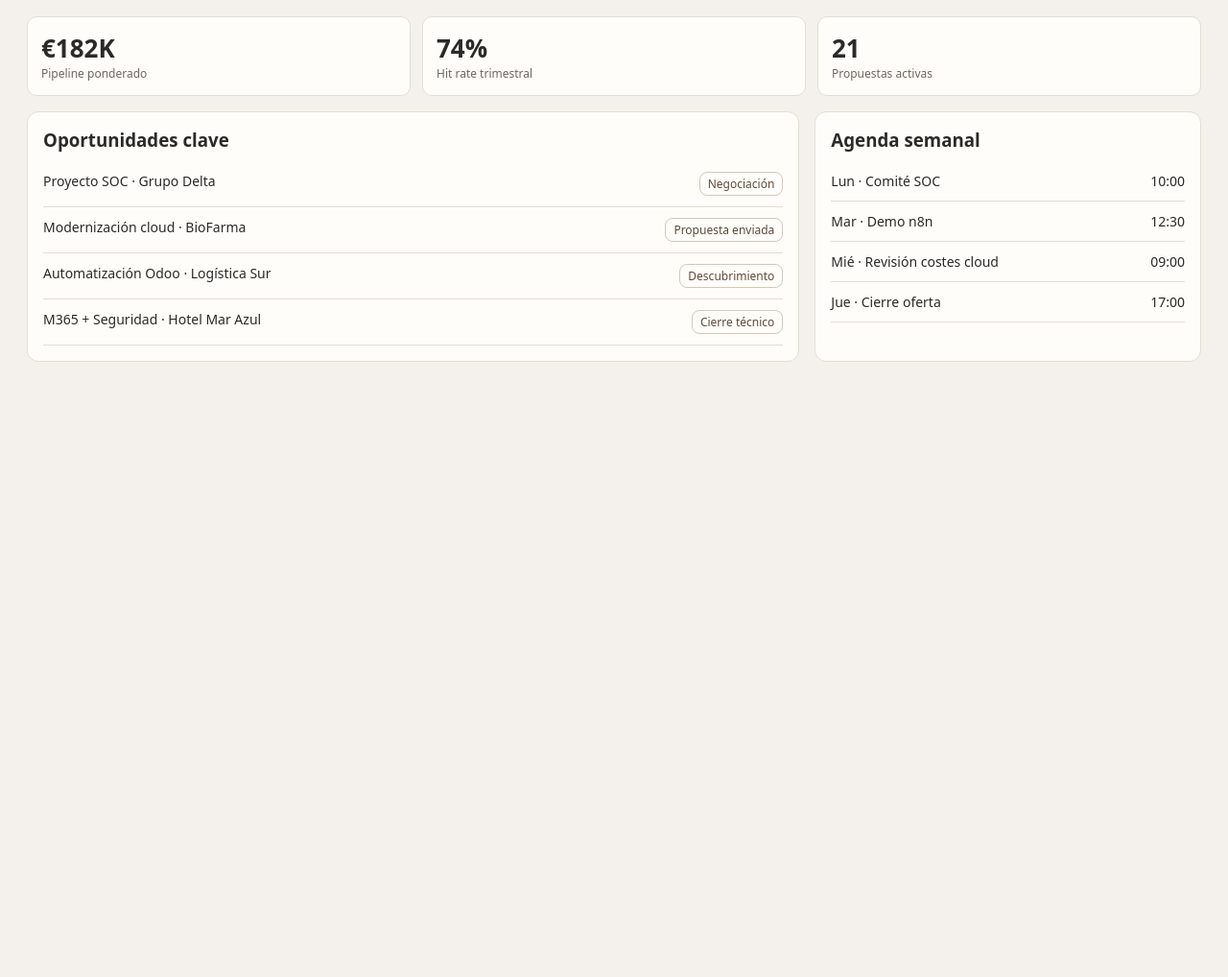
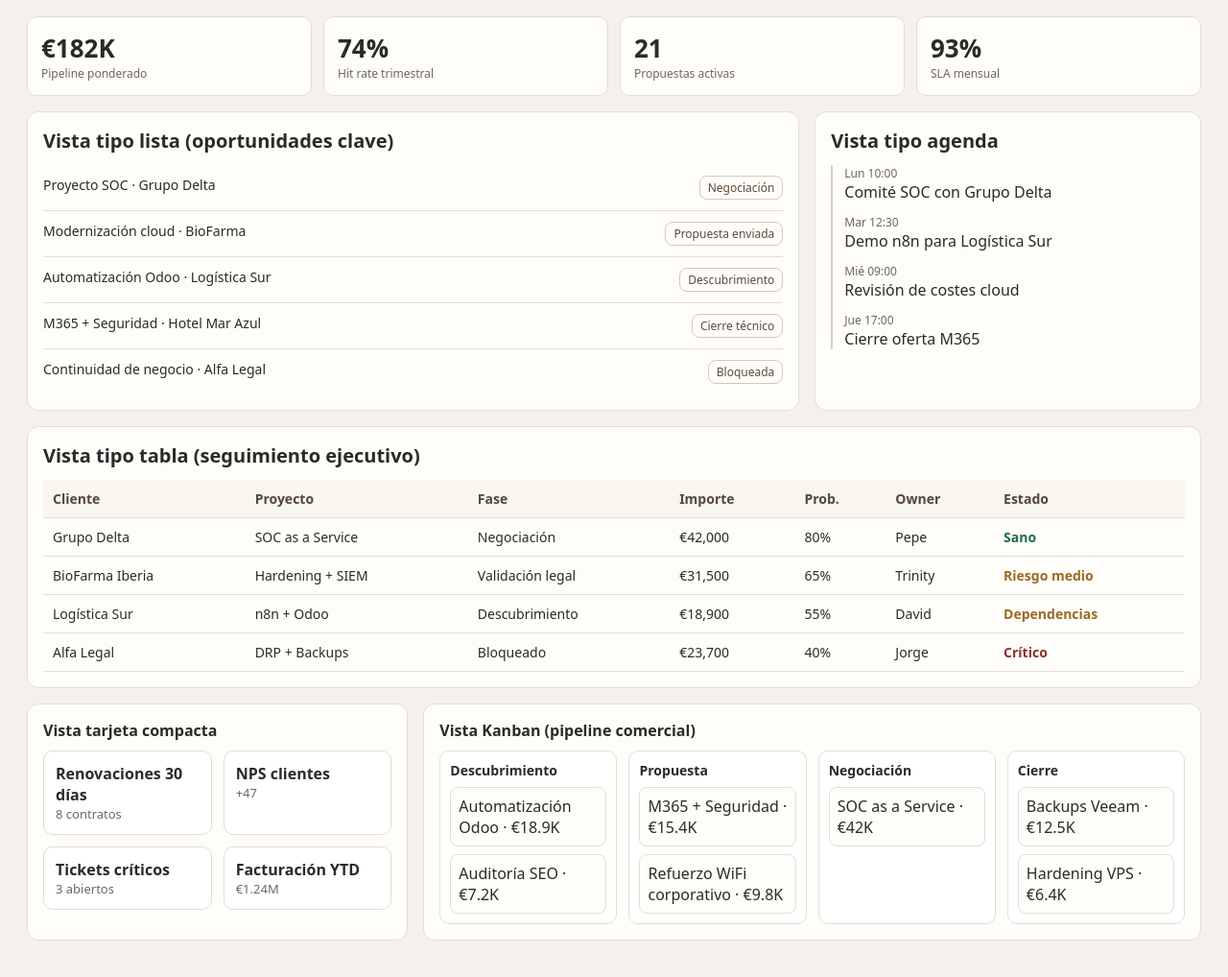
Before and after one commit to erpepebot/uncodixfy-demo-pages, a plain HTML site: page premium-corporate.html in a window 1280 px wide. Shown: the part 158-1176 px from the top of the page at 96% size. Before the commit the page ends 800 px from the top, so only its background shows below. Drawn offline with Linux system fonts and the light colour scheme.

Commit message:
Expand premium corporate with richer filler layouts

```diff
--- a/premium-corporate.html
+++ b/premium-corporate.html
@@ -5,38 +5,155 @@
   <meta name="viewport" content="width=device-width, initial-scale=1.0" />
   <title>Premium Corporativo Cálido</title>
   <style>
-    :root{--bg:#f4f1ec;--surface:#fffdfa;--line:#e4ddd3;--text:#2b2a28;--muted:#6d675f;--accent:#7c4f2d}
-    *{box-sizing:border-box}body{margin:0;background:var(--bg);color:var(--text);font-family:"IBM Plex Sans",system-ui,sans-serif}
+    :root{--bg:#f4f1ec;--surface:#fffdfa;--line:#e4ddd3;--text:#2b2a28;--muted:#6d675f;--accent:#7c4f2d;--ok:#1f6b4f;--warn:#9a6a20;--danger:#8f2f2f}
+    *{box-sizing:border-box}
+    body{margin:0;background:var(--bg);color:var(--text);font-family:"IBM Plex Sans",system-ui,sans-serif}
     .wrap{max-width:1280px;margin:auto;padding:28px}
-    .head{display:flex;justify-content:space-between;align-items:end;border-bottom:1px solid var(--line);padding-bottom:12px;margin-bottom:20px}
+    .head{display:flex;justify-content:space-between;align-items:end;border-bottom:1px solid var(--line);padding-bottom:12px;margin-bottom:20px;gap:12px;flex-wrap:wrap}
     .brand{font-size:22px;font-weight:600}.sub{font-size:13px;color:var(--muted)}
     .btn{border:1px solid #cbb9a6;background:#fff;padding:9px 12px;border-radius:9px;color:#4a3b2e}
     .btn.main{background:#7c4f2d;color:#fff;border-color:#7c4f2d}
     h1{font-size:34px;margin:8px 0 20px}
-    .row{display:grid;grid-template-columns:2fr 1fr;gap:16px}
+    h2{font-size:20px;margin:0 0 12px}
+    h3{font-size:16px;margin:0 0 10px}
+    .kpis{display:grid;grid-template-columns:repeat(4,1fr);gap:12px;margin-bottom:16px}
+    .kpi{background:var(--surface);border:1px solid var(--line);border-radius:10px;padding:14px}
+    .kpi .n{font-size:26px;font-weight:600}.kpi .l{font-size:12px;color:var(--muted)}
+
+    .grid-2{display:grid;grid-template-columns:2fr 1fr;gap:16px;margin-bottom:16px}
+    .grid-3{display:grid;grid-template-columns:repeat(3,1fr);gap:16px;margin-bottom:16px}
     .box{background:var(--surface);border:1px solid var(--line);border-radius:12px;padding:16px}
-    .list{margin:0;padding:0;list-style:none}.list li{padding:11px 0;border-bottom:1px solid var(--line);display:flex;justify-content:space-between;font-size:14px}
-    .tag{font-size:12px;border:1px solid #d6c8b8;padding:3px 8px;border-radius:8px;color:#5f4a37}
-    .kpis{display:grid;grid-template-columns:repeat(3,1fr);gap:12px;margin-bottom:16px}
-    .kpi{background:var(--surface);border:1px solid var(--line);border-radius:10px;padding:14px}.kpi .n{font-size:26px;font-weight:600}.kpi .l{font-size:12px;color:var(--muted)}
+
+    .list{margin:0;padding:0;list-style:none}
+    .list li{padding:11px 0;border-bottom:1px solid var(--line);display:flex;justify-content:space-between;font-size:14px;gap:10px}
+    .list li:last-child{border-bottom:none}
+    .tag{font-size:12px;border:1px solid #d6c8b8;padding:3px 8px;border-radius:8px;color:#5f4a37;white-space:nowrap}
+
+    table{width:100%;border-collapse:collapse;font-size:14px}
+    th,td{padding:10px;border-bottom:1px solid var(--line);text-align:left;vertical-align:top}
+    th{color:#54473a;background:#f9f5ef;font-weight:600}
+
+    .mini-grid{display:grid;grid-template-columns:1fr 1fr;gap:12px}
+    .mini{border:1px solid var(--line);border-radius:10px;padding:12px;background:#fff}
+    .muted{color:var(--muted);font-size:13px}
+
+    .kanban{display:grid;grid-template-columns:repeat(4,1fr);gap:12px}
+    .col{border:1px solid var(--line);border-radius:10px;background:#fff;padding:10px}
+    .col h4{margin:0 0 8px;font-size:14px}
+    .ticket{border:1px solid var(--line);border-radius:8px;padding:8px;margin-bottom:8px;background:#fffdfa}
+    .ticket:last-child{margin-bottom:0}
+
+    .status{font-weight:600}
+    .ok{color:var(--ok)}.warn{color:var(--warn)}.danger{color:var(--danger)}
+
+    .timeline{border-left:2px solid #d8ccbe;padding-left:12px;margin:0;list-style:none}
+    .timeline li{margin:0 0 12px}
+    .timeline .time{font-size:12px;color:var(--muted)}
+
+    @media (max-width:1000px){
+      .kpis{grid-template-columns:repeat(2,1fr)}
+      .grid-2,.grid-3,.kanban{grid-template-columns:1fr}
+      .mini-grid{grid-template-columns:1fr}
+    }
   </style>
 </head>
-<body><div class="wrap">
-  <div class="head"><div><div class="brand">Impulso Tecnológico · Premium Corporate</div><div class="sub">Panel de dirección comercial y operaciones</div></div><div><button class="btn">Exportar</button> <button class="btn main">Nueva oportunidad</button></div></div>
-  <h1>Resumen comercial y delivery</h1>
-  <div class="kpis"><div class="kpi"><div class="n">€182K</div><div class="l">Pipeline ponderado</div></div><div class="kpi"><div class="n">74%</div><div class="l">Hit rate trimestral</div></div><div class="kpi"><div class="n">21</div><div class="l">Propuestas activas</div></div></div>
-  <div class="row">
-    <section class="box"><h3 style="margin:0 0 10px">Oportunidades clave</h3><ul class="list">
-      <li><span>Proyecto SOC · Grupo Delta</span><span class="tag">Negociación</span></li>
-      <li><span>Modernización cloud · BioFarma</span><span class="tag">Propuesta enviada</span></li>
-      <li><span>Automatización Odoo · Logística Sur</span><span class="tag">Descubrimiento</span></li>
-      <li><span>M365 + Seguridad · Hotel Mar Azul</span><span class="tag">Cierre técnico</span></li>
-    </ul></section>
-    <aside class="box"><h3 style="margin:0 0 10px">Agenda semanal</h3><ul class="list">
-      <li><span>Lun · Comité SOC</span><span>10:00</span></li>
-      <li><span>Mar · Demo n8n</span><span>12:30</span></li>
-      <li><span>Mié · Revisión costes cloud</span><span>09:00</span></li>
-      <li><span>Jue · Cierre oferta</span><span>17:00</span></li>
-    </ul></aside>
+<body>
+  <div class="wrap">
+    <div class="head">
+      <div>
+        <div class="brand">Impulso Tecnológico · Premium Corporate</div>
+        <div class="sub">Panel de dirección comercial y operaciones</div>
+      </div>
+      <div>
+        <button class="btn">Exportar informe</button>
+        <button class="btn main">Nueva oportunidad</button>
+      </div>
+    </div>
+
+    <h1>Resumen comercial y delivery</h1>
+
+    <section class="kpis">
+      <div class="kpi"><div class="n">€182K</div><div class="l">Pipeline ponderado</div></div>
+      <div class="kpi"><div class="n">74%</div><div class="l">Hit rate trimestral</div></div>
+      <div class="kpi"><div class="n">21</div><div class="l">Propuestas activas</div></div>
+      <div class="kpi"><div class="n">93%</div><div class="l">SLA mensual</div></div>
+    </section>
+
+    <section class="grid-2">
+      <div class="box">
+        <h2>Vista tipo lista (oportunidades clave)</h2>
+        <ul class="list">
+          <li><span>Proyecto SOC · Grupo Delta</span><span class="tag">Negociación</span></li>
+          <li><span>Modernización cloud · BioFarma</span><span class="tag">Propuesta enviada</span></li>
+          <li><span>Automatización Odoo · Logística Sur</span><span class="tag">Descubrimiento</span></li>
+          <li><span>M365 + Seguridad · Hotel Mar Azul</span><span class="tag">Cierre técnico</span></li>
+          <li><span>Continuidad de negocio · Alfa Legal</span><span class="tag">Bloqueada</span></li>
+        </ul>
+      </div>
+      <aside class="box">
+        <h2>Vista tipo agenda</h2>
+        <ul class="timeline">
+          <li><div class="time">Lun 10:00</div><div>Comité SOC con Grupo Delta</div></li>
+          <li><div class="time">Mar 12:30</div><div>Demo n8n para Logística Sur</div></li>
+          <li><div class="time">Mié 09:00</div><div>Revisión de costes cloud</div></li>
+          <li><div class="time">Jue 17:00</div><div>Cierre oferta M365</div></li>
+        </ul>
+      </aside>
+    </section>
+
+    <section class="box" style="margin-bottom:16px;">
+      <h2>Vista tipo tabla (seguimiento ejecutivo)</h2>
+      <table>
+        <thead>
+          <tr>
+            <th>Cliente</th><th>Proyecto</th><th>Fase</th><th>Importe</th><th>Prob.</th><th>Owner</th><th>Estado</th>
+          </tr>
+        </thead>
+        <tbody>
+          <tr><td>Grupo Delta</td><td>SOC as a Service</td><td>Negociación</td><td>€42,000</td><td>80%</td><td>Pepe</td><td class="status ok">Sano</td></tr>
+          <tr><td>BioFarma Iberia</td><td>Hardening + SIEM</td><td>Validación legal</td><td>€31,500</td><td>65%</td><td>Trinity</td><td class="status warn">Riesgo medio</td></tr>
+          <tr><td>Logística Sur</td><td>n8n + Odoo</td><td>Descubrimiento</td><td>€18,900</td><td>55%</td><td>David</td><td class="status warn">Dependencias</td></tr>
+          <tr><td>Alfa Legal</td><td>DRP + Backups</td><td>Bloqueado</td><td>€23,700</td><td>40%</td><td>Jorge</td><td class="status danger">Crítico</td></tr>
+        </tbody>
+      </table>
+    </section>
+
+    <section class="grid-3">
+      <div class="box">
+        <h3>Vista tarjeta compacta</h3>
+        <div class="mini-grid">
+          <div class="mini"><strong>Renovaciones 30 días</strong><div class="muted">8 contratos</div></div>
+          <div class="mini"><strong>NPS clientes</strong><div class="muted">+47</div></div>
+          <div class="mini"><strong>Tickets críticos</strong><div class="muted">3 abiertos</div></div>
+          <div class="mini"><strong>Facturación YTD</strong><div class="muted">€1.24M</div></div>
+        </div>
+      </div>
+
+      <div class="box" style="grid-column:span 2;">
+        <h3>Vista Kanban (pipeline comercial)</h3>
+        <div class="kanban">
+          <div class="col">
+            <h4>Descubrimiento</h4>
+            <div class="ticket">Automatización Odoo · €18.9K</div>
+            <div class="ticket">Auditoría SEO · €7.2K</div>
+          </div>
+          <div class="col">
+            <h4>Propuesta</h4>
+            <div class="ticket">M365 + Seguridad · €15.4K</div>
+            <div class="ticket">Refuerzo WiFi corporativo · €9.8K</div>
+          </div>
+          <div class="col">
+            <h4>Negociación</h4>
+            <div class="ticket">SOC as a Service · €42K</div>
+          </div>
+          <div class="col">
+            <h4>Cierre</h4>
+            <div class="ticket">Backups Veeam · €12.5K</div>
+            <div class="ticket">Hardening VPS · €6.4K</div>
+          </div>
+        </div>
+      </div>
+    </section>
   </div>
-</div></body></html>
+</body>
+</html>
```
